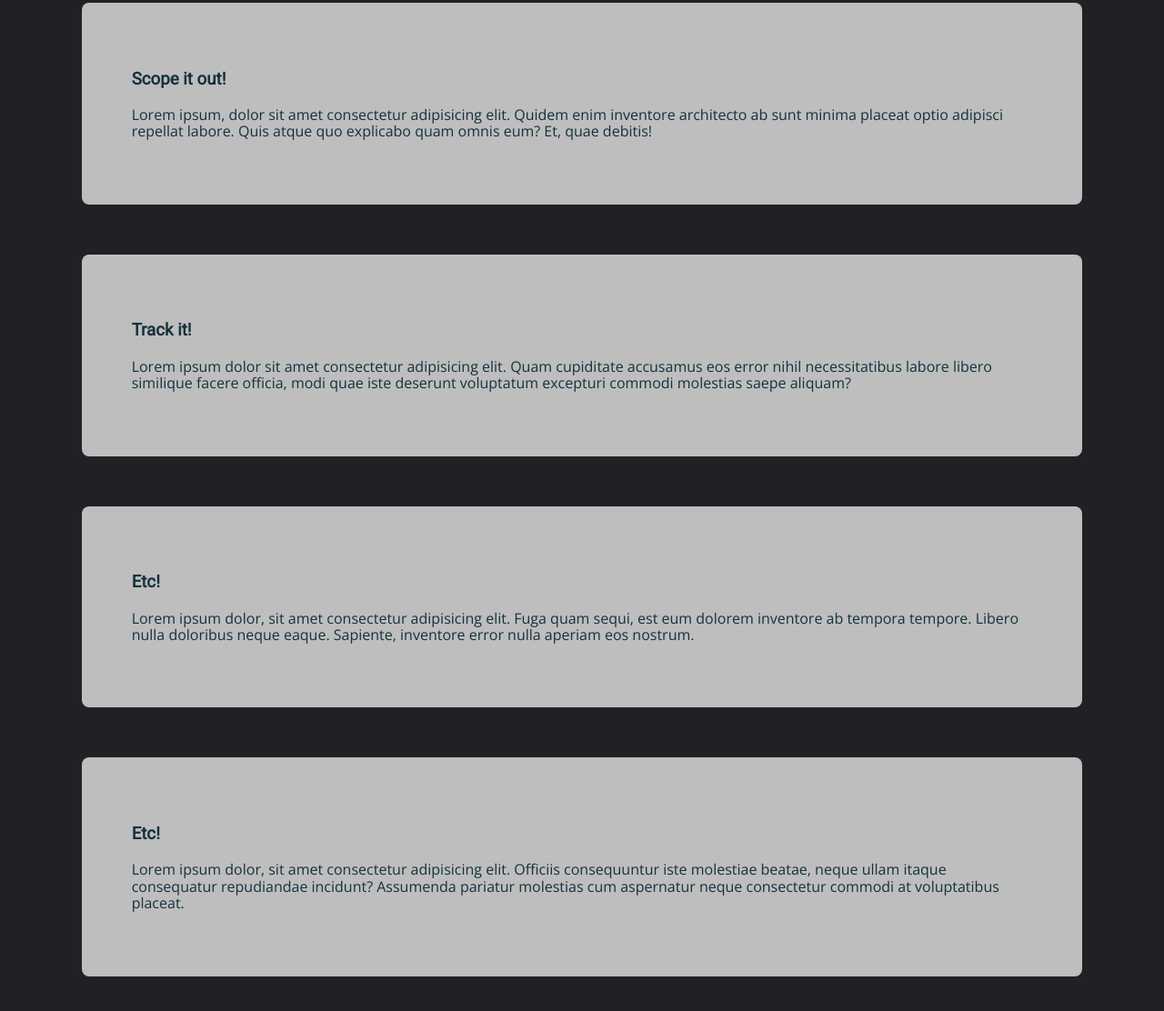
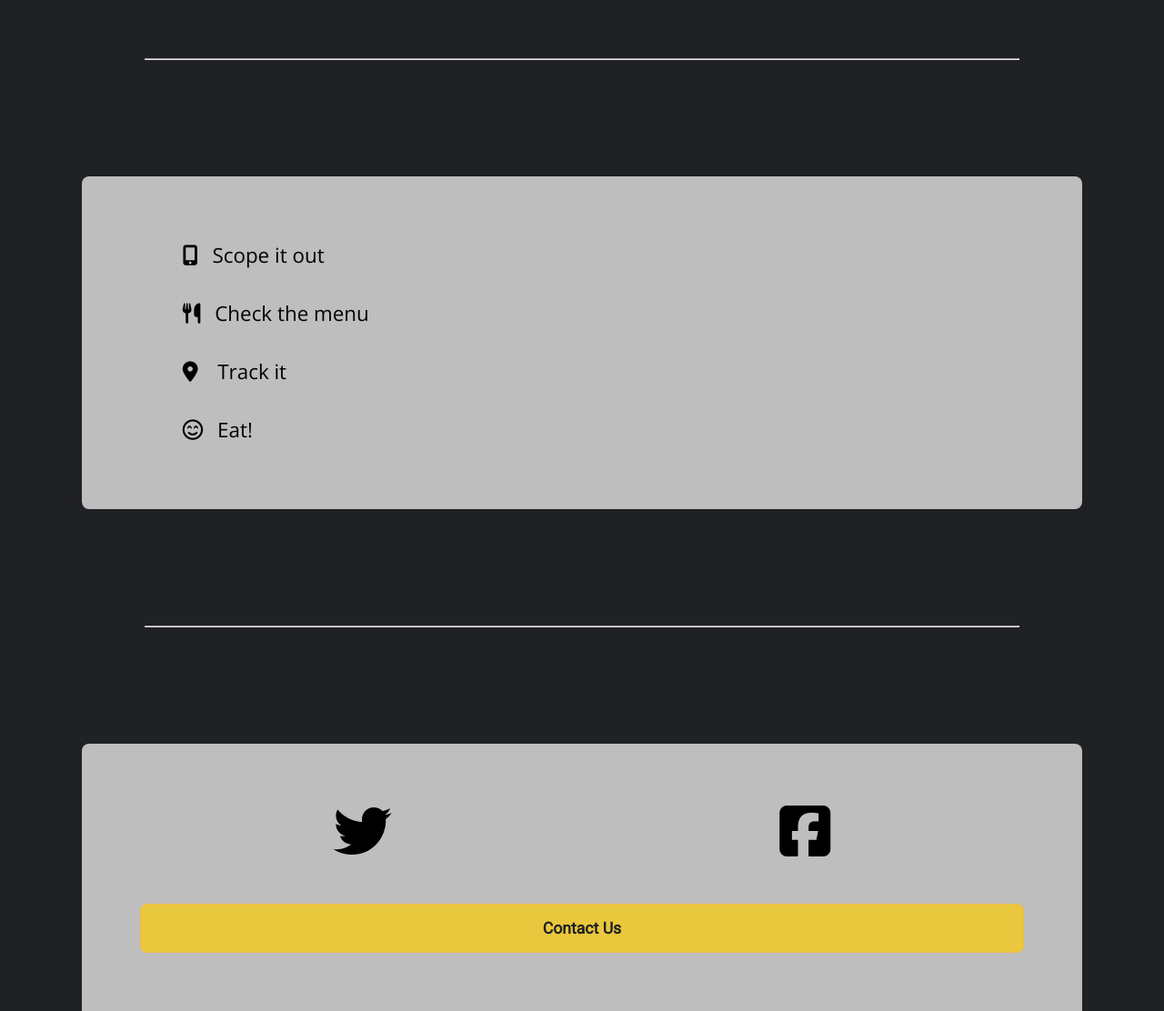
Before and after one commit to foodtruck-tracker/User-Interface, a website: page index.html in a window 1280 px wide. Shown: the part 1675-2787 px from the top of the page at 91% size. Before the commit the page ends 2749 px from the top, so only its background shows below. Drawn offline with nearby package versions, Linux system fonts and the light colour scheme.

Commit message:
Added features list with icons

```diff
--- a/index.html
+++ b/index.html
@@ -20,8 +20,8 @@
     <i class="fas fa-truck"></i>
     <h1>Foodtruck Tracker</h1>
   </div>
-  <button class="hero-button">Sign Up</button>
-  <button class="hero-button">Learn More</button>
+  <button class="cta-button">Sign Up</button>
+  <button class="cta-button">Learn More</button>
   <i class="fas fa-arrow-down down-arrow"></i>
 </header>
 
@@ -34,23 +34,28 @@
   <div class="card"><h3>And vendors can sign up to?</h3>
   <p>Lorem ipsum dolor sit, amet consectetur adipisicing elit. Blanditiis optio expedita illum atque iste accusamus quam natus nihil veniam qui explicabo cumque excepturi, vitae magni eligendi a labore quia quibusdam.</p></div>
   <br>
-  <button class="about-button">See it in action!</button>
+  <button class="secondary-button">See it in action!</button>
 </section>
-
+<hr>
 <section class="container features">
-  <h2>Features</h2>
-  <div class="card"><h3>Scope it out!</h3>
-  <p>Lorem ipsum, dolor sit amet consectetur adipisicing elit. Quidem enim inventore architecto ab sunt minima placeat optio adipisci repellat labore. Quis atque quo explicabo quam omnis eum? Et, quae debitis!</p></div>
-  <div class="card"><h3>Track it!</h3>
-  <p>Lorem ipsum dolor sit amet consectetur adipisicing elit. Quam cupiditate accusamus eos error nihil necessitatibus labore libero similique facere officia, modi quae iste deserunt voluptatum excepturi commodi molestias saepe aliquam?</p></div>
-  <div class="card"><h3>Etc!</h3>
-  <p>Lorem ipsum dolor, sit amet consectetur adipisicing elit. Fuga quam sequi, est eum dolorem inventore ab tempora tempore. Libero nulla doloribus neque eaque. Sapiente, inventore error nulla aperiam eos nostrum.</p></div>
-  <div class="card"><h3>Etc!</h3>
-  <p>Lorem ipsum dolor, sit amet consectetur adipisicing elit. Officiis consequuntur iste molestiae beatae, neque ullam itaque consequatur repudiandae incidunt? Assumenda pariatur molestias cum aspernatur neque consectetur commodi at voluptatibus placeat.</p></div>
+  <div class="card">
+    <ul class="fa-ul">
+      <li><i class="fas fa-mobile-alt"></i>Scope it out</li>
+      <li><i class="fas fa-utensils"></i>Check the menu</li>
+      <li><i class="fas fa-map-marker-alt"></i> Track it</li>
+      <li><i class="far fa-smile-beam"></i>Eat!</li>
+    </ul>
+  </div>
 
 </section>
+<hr>
 
-<footer></footer>
+<footer class="container">
+
+<div class="social"><i class="fab fa-twitter" href="#"></i> <i class="fab fa-facebook-square" href="#"></i></div>
+<button class="secondary-button">Contact Us</button>
+
+</footer>
 
 </body>
 </html>
--- a/less/footer.less
+++ b/less/footer.less
@@ -0,0 +1,17 @@
+footer {
+    .container();
+    .card();
+    margin-bottom: 0;
+    border-bottom-left-radius: 0;
+    border-bottom-right-radius: 0;
+}
+
+.social {
+    display: flex;
+    justify-content: space-around;
+    i {
+        display: block;
+        font-size: 4rem;
+    }
+    margin-bottom: 5%;
+}
--- a/less/global.less
+++ b/less/global.less
@@ -12,7 +12,7 @@ h1, h2, h3, h4, h5, h6 {
 }
 
 h2 {
-    color: @primary;
+    color: @tertiary;
 }
 h3 {
     color: @secondary;
@@ -28,8 +28,27 @@ p {
 }
 
 .card {
-    background-color:#bebebe;    ;
+    background-color: @grey;    ;
     border-radius: .5rem;
     padding: 5%;
     margin-bottom: 5%;
 }
+
+ul {
+    margin: 0;
+    line-height: 4rem;
+    font-size: 1.4rem;
+    li {
+        i {
+            margin-right: 1rem;
+        }
+    }
+}
+
+hr {
+    width: 75%;
+    margin: 10% auto;
+    color: @primary;
+    height: 0px;
+
+}
--- a/less/home-page.less
+++ b/less/home-page.less
@@ -32,11 +32,12 @@
     border: 1px solid fadeout(@primary, 30%);
 
     i {
-        font-size: 6rem;
+        font-size: 3rem;
+
     }
 }
 
-.hero-button {
+.cta-button {
     .button();
     margin-bottom: 5%;
     font-size: 1.3rem;
@@ -44,14 +45,15 @@
 
 .down-arrow {
     font-size: 1.5rem;
-    color: fadeout(@primary, 20%);
+    color: fadeout(@primary, 15%);
 
     margin-bottom: 5%;
 }
 
-.about-button {
+.secondary-button {
     .button();
     width: 100%;
     padding-top: 1rem;
     padding-bottom: 1rem;
+    background-color: fadeout(@tertiary, 15%);
 }
--- a/less/mixins.less
+++ b/less/mixins.less
@@ -2,7 +2,7 @@
 
 .button() {
     width: 90%;
-    border: 1px solid fadeout(@primary, 30);
+    border: 1px solid fadeout(@primary, 30%);
     border-radius: .5rem;
     height: 10%;
     font-family: Roboto, sans-serif;
@@ -10,5 +10,5 @@
     font-size: 1.1rem;
 
     color: @background-color;
-    background-color: fadeout(@primary, 30%);
+    background-color: fadeout(@primary, 5%);
 }
--- a/less/variables.less
+++ b/less/variables.less
@@ -8,6 +8,6 @@
 @secondary: #14323C;
 @tertiary: #F2CA27;
 @bright: #ecf0f1;
-@grey: #808080;
+@grey: #bebebe;
 
 @background-color: #202124;
```
Also changed, not shown: css/index.css.
